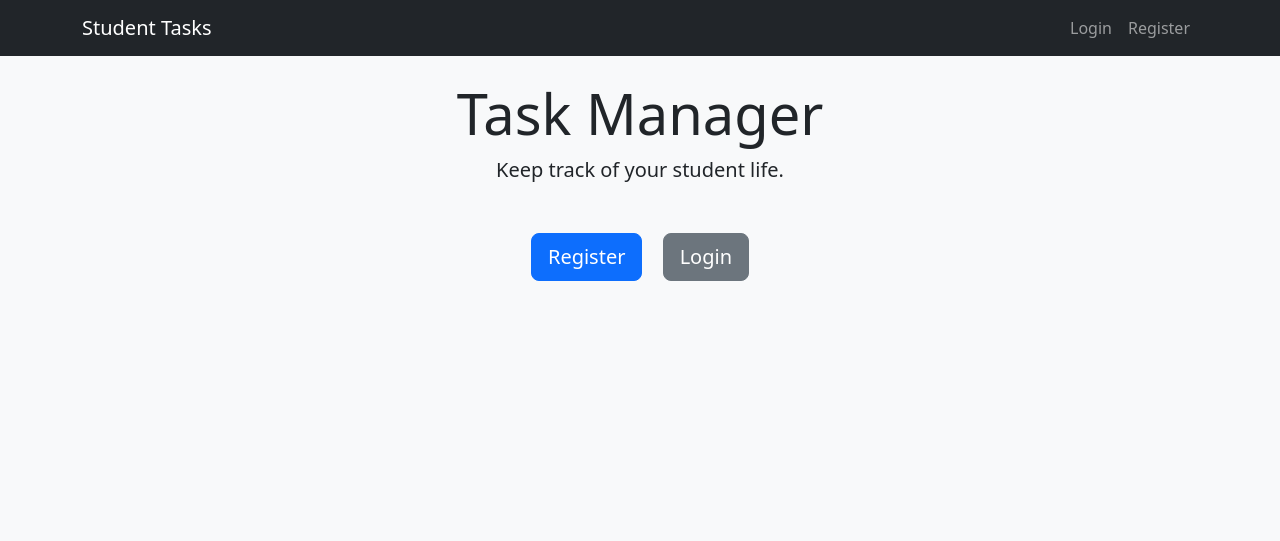
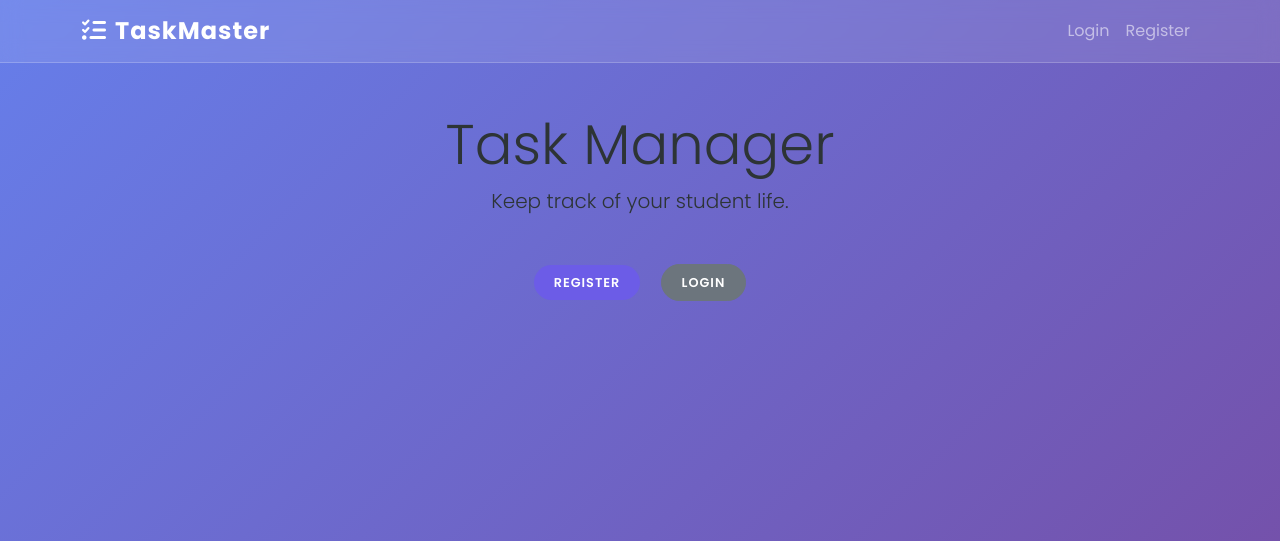
Before and after one commit to Sanjana-tech16/student-task-manager, a Flask app: page / in a window 1280 px wide. Shown: the top 541 px of the page. Run offline with Flask 3, Linux system fonts and the light colour scheme.

Commit message:
UI: Add FontAwesome icons and cleaner navbar structure

```diff
--- a/templates/base.html
+++ b/templates/base.html
@@ -5,15 +5,17 @@
     <meta name="viewport" content="width=device-width, initial-scale=1.0">
     <title>Student Task Manager</title>
     <link href="https://cdn.jsdelivr.net/npm/bootstrap@5.3.0/dist/css/bootstrap.min.css" rel="stylesheet">
+    <link rel="stylesheet" href="https://cdnjs.cloudflare.com/ajax/libs/font-awesome/6.4.0/css/all.min.css">
+    <link rel="stylesheet" href="{{ url_for('static', filename='style.css') }}">
 </head>
 <body class="bg-light">
 
-    <nav class="navbar navbar-expand-lg navbar-dark bg-dark mb-4">
+    <nav class="navbar navbar-expand-lg navbar-dark mb-5">
         <div class="container">
-            <a class="navbar-brand" href="/">Student Tasks</a>
+            <a class="navbar-brand" href="/"><i class="fas fa-tasks me-2"></i>TaskMaster</a>
             <div class="navbar-nav ms-auto">
                 {% if session.get('user_id') %}
-                    <a class="nav-item nav-link" href="/logout">Logout</a>
+                    <a class="nav-item nav-link" href="/logout"><i class="fas fa-sign-out-alt me-1"></i>Logout</a>
                 {% else %}
                     <a class="nav-item nav-link" href="/login">Login</a>
                     <a class="nav-item nav-link" href="/register">Register</a>
@@ -22,11 +24,14 @@
         </div>
     </nav>
 
-    <div class="container">
+    <div class="container main-container">
         {% with messages = get_flashed_messages(with_categories=true) %}
             {% if messages %}
                 {% for category, message in messages %}
-                    <div class="alert alert-{{ category }}">{{ message }}</div>
+                    <div class="alert alert-{{ category }} alert-dismissible fade show shadow-sm" role="alert">
+                        {{ message }}
+                        <button type="button" class="btn-close" data-bs-dismiss="alert"></button>
+                    </div>
                 {% endfor %}
             {% endif %}
         {% endwith %}
@@ -34,5 +39,6 @@
         {% block content %}{% endblock %}
     </div>
 
+    <script src="https://cdn.jsdelivr.net/npm/bootstrap@5.3.0/dist/js/bootstrap.bundle.min.js"></script>
 </body>
 </html>
```
